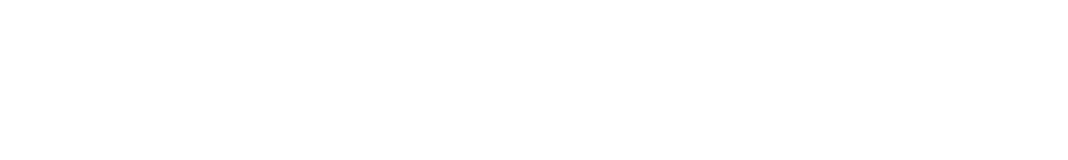
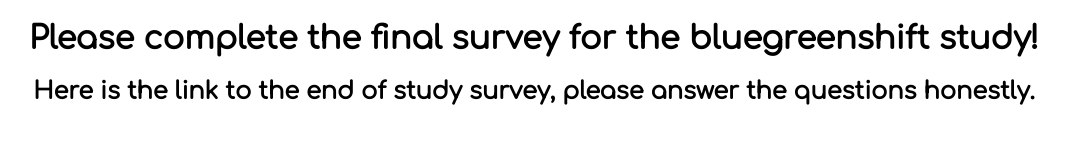
Before and after one commit to ChatterMonkey/EcoApp2, a plain HTML site: page static/home.html in a window 1280 px wide. Shown: the whole page, without its empty margins (106-1174 px from the left). Drawn offline with nearby package versions, Linux system fonts and the light colour scheme.

Commit message:
creating endpage

```diff
--- a/static/home.html
+++ b/static/home.html
@@ -28,6 +28,8 @@
 </head>
 <body>
 
+<h1>Please complete the final survey for the bluegreenshift study!</h1>
+<h2>Here is the link to the end of study survey, please answer the questions honestly. <a></a></h2>
 
 
 </body>
```
